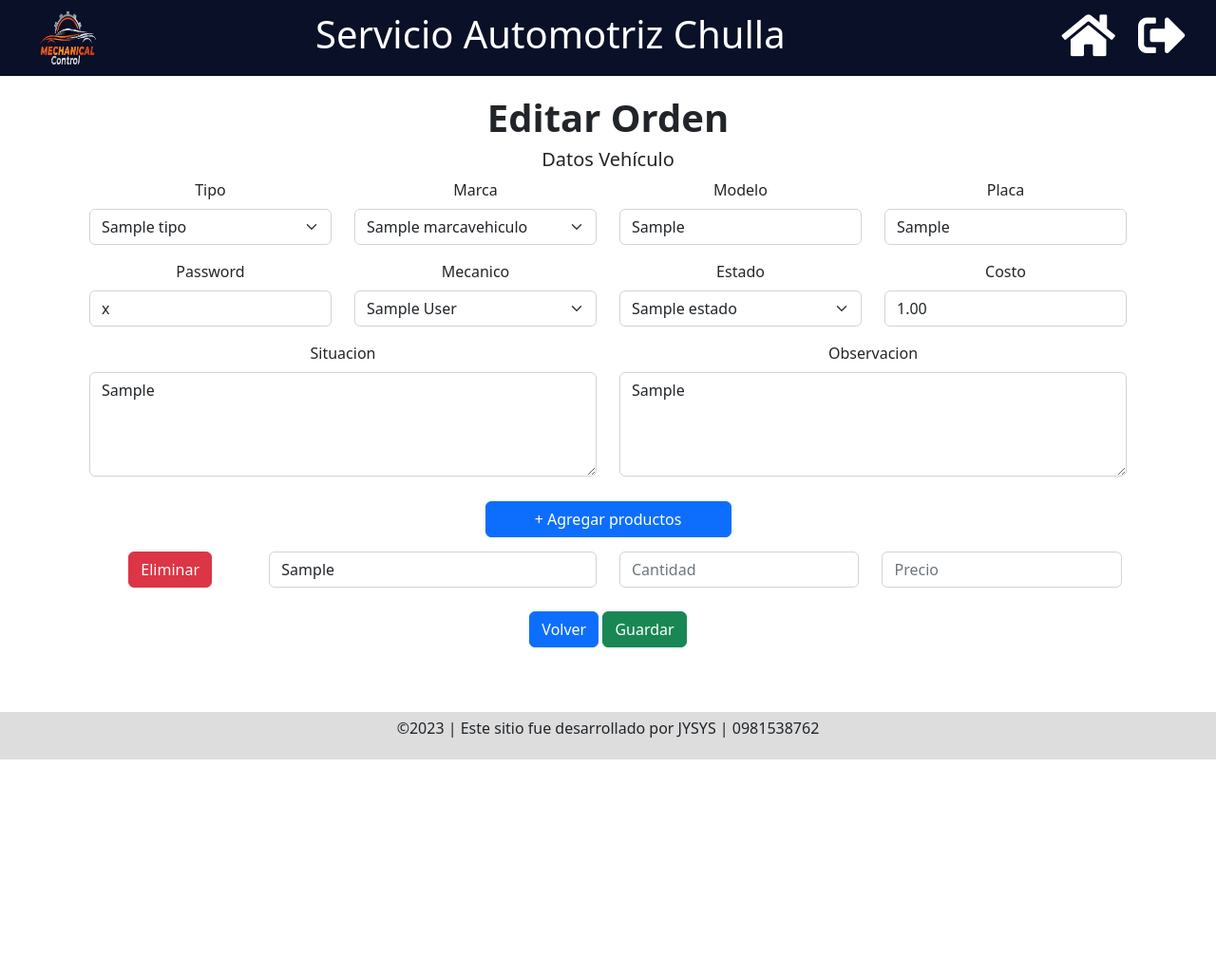
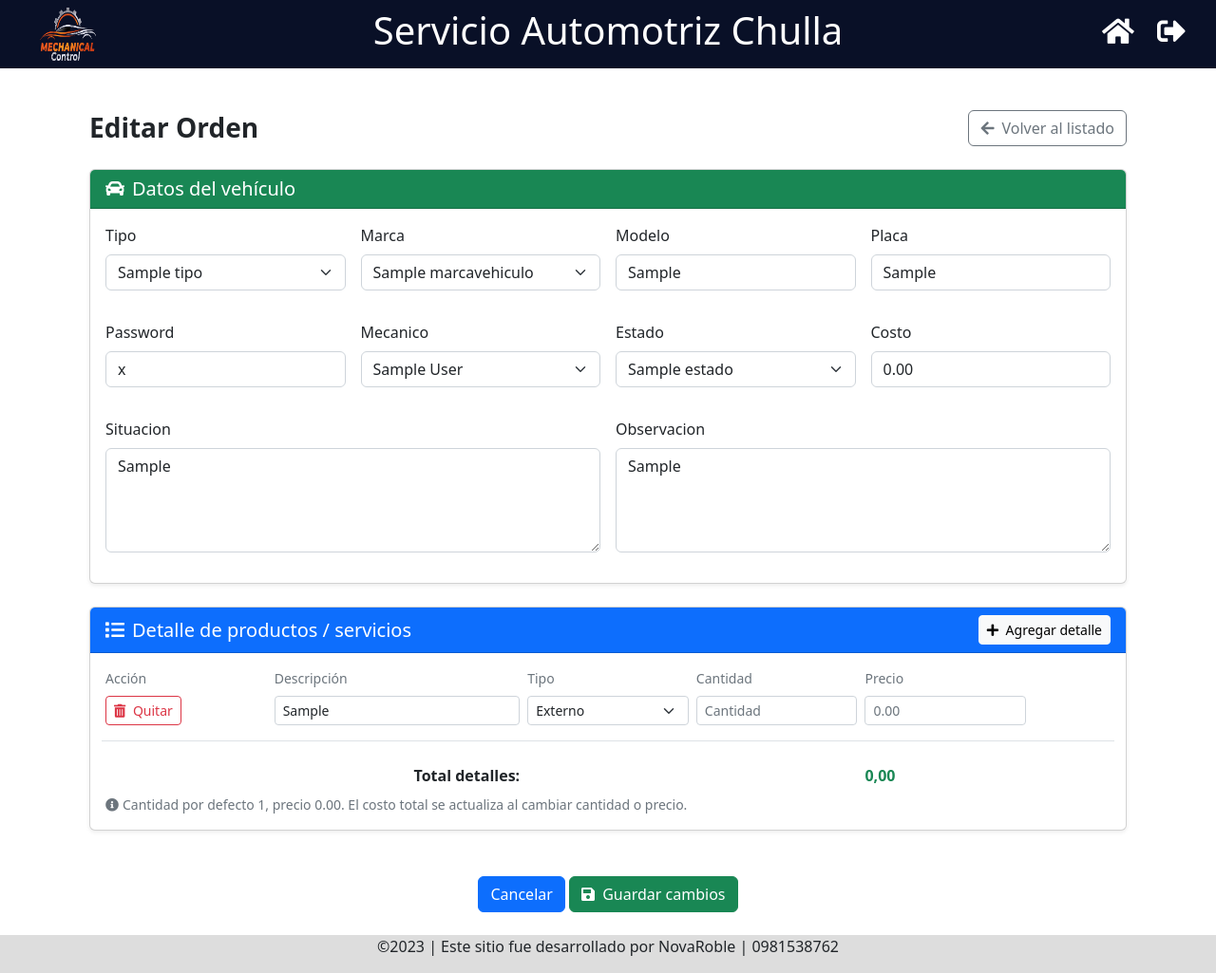
Before and after one commit to JolRobles/mecanica, a Django app: page /ordenes/orden_edit/1/ in a window 1280 px wide. Shown: the whole page at 95% size. Before the commit the page ends 800 px from the top, so only its background shows below. Run offline with Django 4.2, Linux system fonts and the light colour scheme; a user stored in the database is signed in; tables that the repository leaves empty hold one stand-in row (values such as "Sample post"); some libraries are stand-ins or nearby versions.

Commit message:
update forms

```diff
--- a/ordenes/admin.py
+++ b/ordenes/admin.py
@@ -16,6 +16,6 @@ class EstadoAdmin(admin.ModelAdmin):
 class EstadOrdenAdmin(admin.ModelAdmin):
     list_display=['id','estado','orden']
 
-@admin.register(ProductoOrden)
-class ProductoOrdenAdmin(admin.ModelAdmin):
-    list_display=['id', 'producto', 'orden']
+@admin.register(DetalleOrden)
+class DetalleOrdenAdmin(admin.ModelAdmin):
+    list_display=['id', 'producto', 'orden', 'cantidad', 'tipo_producto', 'pvp']
--- a/ordenes/views.py
+++ b/ordenes/views.py
@@ -116,14 +116,15 @@ def orden_edit(request, orden_pk):
     orden_object = Orden.objects.get(pk=orden_pk)
     vehiculo_form = VehiculoForm(instance=orden_object.vehiculo)
     orden_form = OrdenEditForm(instance=orden_object)
-    productos_orden = ProductoOrden.objects.filter(orden=orden_object)
+    detalles_orden = DetalleOrden.objects.filter(orden=orden_object)
     if request.method == "POST":
         vehiculo_form = VehiculoForm(request.POST, instance=orden_object.vehiculo)
         orden_form = OrdenEditForm(request.POST, instance=orden_object)
-        pk_productos = request.POST.getlist('pk_producto')
+        pk_detalles = request.POST.getlist('pk_detalle')
         detalle_productos = request.POST.getlist('detalle_producto')
         cantidad_productos = request.POST.getlist('cantidad_producto')
         precio_productos = request.POST.getlist('precio_producto')
+        tipo_productos = request.POST.getlist('tipo_producto')
         if vehiculo_form.is_valid() and orden_form.is_valid():
             vehiculo = vehiculo_form.save()
             orden = orden_form.save()
@@ -133,43 +134,51 @@ def orden_edit(request, orden_pk):
                 usuario=usuario
             )
             estado_orden.save()
-            for producto in productos_orden:
-                if not str(producto.pk) in pk_productos:
-                    producto.delete()
-
-            for i in range(len(pk_productos)):
-                if ProductoOrden.objects.filter(producto__pk=int(pk_productos[i]), orden=orden).exists():
-                    ProductoOrden.objects.filter(producto__pk=int(pk_productos[i])).update(
-                        detalle=detalle_productos[i],
-                        cantidad=float(cantidad_productos[i]),
-                        pvp=float(precio_productos[i]),
-                    )
-                else:
-                    product = Producto.objects.get(pk=int(pk_productos[i]))
-                    producto_orden = ProductoOrden.objects.create(
-                        producto=product,
-                        detalle=detalle_productos[i],
-                        orden=orden,
-                        cantidad=float(cantidad_productos[i]),
-                        pvp=float(precio_productos[i]),
-                    )
-                    producto_orden.save()
+            # Eliminar detalles que ya no vienen en el formulario
+            for detalle in detalles_orden:
+                if str(detalle.pk) not in pk_detalles:
+                    detalle.delete()
+            # Crear o actualizar detalles (texto libre, sin inventario)
+            for i in range(len(detalle_productos)):
+                producto_texto = (detalle_productos[i] or '').strip()
+                cantidad = float(cantidad_productos[i]) if i < len(cantidad_productos) else 1
+                pvp = float(precio_productos[i]) if i < len(precio_productos) else 0
+                tipo = (tipo_productos[i] if i < len(tipo_productos) else 'externo') or 'externo'
+                if tipo not in ('inventario', 'externo'):
+                    tipo = 'externo'
+                pk_val = pk_detalles[i].strip() if i < len(pk_detalles) else ''
+                if pk_val and pk_val.isdigit():
+                    detalle_obj = DetalleOrden.objects.filter(pk=int(pk_val), orden=orden).first()
+                    if detalle_obj:
+                        detalle_obj.producto = producto_texto
+                        detalle_obj.cantidad = cantidad
+                        detalle_obj.pvp = pvp
+                        detalle_obj.tipo_producto = tipo
+                        detalle_obj.save()
+                        continue
+                DetalleOrden.objects.create(
+                    orden=orden,
+                    producto=producto_texto,
+                    cantidad=cantidad,
+                    pvp=pvp,
+                    tipo_producto=tipo,
+                )
             return redirect('ordenes:orden_list')
         else:
             print(vehiculo_form.errors)
             print(orden_form.errors)
             context = {
-                'title':"Editar Orden",
-                'vehiculo_form':vehiculo_form,
-                'orden_form':orden_form,
-                'productos_orden':productos_orden,
+                'title': "Editar Orden",
+                'vehiculo_form': vehiculo_form,
+                'orden_form': orden_form,
+                'detalles_orden': detalles_orden,
             }
             return render(request, "ordenes/orden_edit.html", context)
     context = {
-        'title':"Editar Orden",
-        'vehiculo_form':vehiculo_form,
-        'orden_form':orden_form,
-        'productos_orden':productos_orden,
+        'title': "Editar Orden",
+        'vehiculo_form': vehiculo_form,
+        'orden_form': orden_form,
+        'detalles_orden': detalles_orden,
     }
     return render(request, "ordenes/orden_edit.html", context)
 
--- a/static/js/orden.js
+++ b/static/js/orden.js
@@ -85,46 +85,51 @@ function getProductPk(pk_producto) {
   );
   }
 
+function agregarDetalle() {
+  var div = document.getElementById("id_productos");
+  if (!div) return;
+  var row = document.createElement('div');
+  row.className = "row g-2 align-items-center mb-2 fila-detalle";
+  row.innerHTML =
+    '<div class="col-md-2 col-4"><button type="button" class="btn btn-sm btn-outline-danger" onclick="eliminarProducto(this)" title="Eliminar"><i class="fas fa-trash-alt me-1"></i> Quitar</button></div>' +
+    '<div class="col-md-2 d-none"><input class="form-control form-control-sm" name="pk_detalle" type="text" value=""></div>' +
+    '<div class="col-md-3 col-8"><input class="form-control form-control-sm" type="text" name="detalle_producto" placeholder="Descripción"></div>' +
+    '<div class="col-md-2 col-6"><select class="form-select form-select-sm" name="tipo_producto"><option value="externo">Externo</option><option value="inventario">Inventario</option></select></div>' +
+    '<div class="col-md-2 col-6"><input class="form-control form-control-sm input-cantidad" type="number" step="0.01" min="0" name="cantidad_producto" value="1" placeholder="Cantidad" oninput="calcularCosto()"></div>' +
+    '<div class="col-md-2 col-6"><input class="form-control form-control-sm input-precio" type="number" step="0.01" min="0" name="precio_producto" value="0.00" placeholder="0.00" oninput="calcularCosto()"></div>';
+  var totalRow = div.querySelector('.fila-total-detalles');
+  if (totalRow) div.insertBefore(row, totalRow);
+  else div.appendChild(row);
+  if (typeof calcularCosto === 'function') calcularCosto();
+}
+
 function agregarProducto() {
-  $div = document.getElementById("id_productos")
-  $row = document.createElement('div')
-  $row.className="row"
-  $row.style="padding: 5px;"
-  $row.innerHTML = `<div class="row"">
-  <div class="col-md-2">
-    <a class="btn btn-danger" onclick="eliminarProducto(this)">Eliminar</a>
-  </div>
-  <div class="col-md-2" style="display: none;">
-    <input id="id_producto_pk" class="form-control" name="pk_producto"  type="text" placeholder="pk_producto">
-  </div>
-  <div class="col-md-4">
-    <input id="id_producto" class="form-control"  type="text" name="detalle_producto"  list="producto_by_nombre" placeholder="Producto" onkeyup="buscarProducto(this)">
-    <datalist id="producto_by_nombre"></datalist>
-  </div>
-  <div class="col-md-3">
-    <input id="id_cantidad" class="form-control" type="number" name="cantidad_producto" placeholder="Cantidad">
-  </div>
-  <div class="col-md-3">
-    <input id="id_precio" class="form-control" type="number" name="precio_producto"  placeholder="Precio" onKeyUp=calcularCosto()>
-  </div>
-</div>`
-$div.appendChild($row)
-
+  agregarDetalle();
 }
 
 function eliminarProducto(element) {
-  $element = element
-  console.log($element);
-  $element.parentElement.parentElement.remove()
-  calcularCosto()
+  var fila = element.closest && element.closest('.fila-detalle');
+  if (fila) fila.remove();
+  else if (element.parentElement && element.parentElement.parentElement) element.parentElement.parentElement.remove();
+  if (typeof calcularCosto === 'function') calcularCosto();
 }
 
 function calcularCosto() {
- $monto_cobrar = document.getElementById('id_monto_cobrar')
- $precios_productos = document.getElementsByName('precio_producto')
- total = 0
- for (let i = 0; i < $precios_productos.length; i++) {
-  total = parseFloat($precios_productos[i].value) + total
- }
-  $monto_cobrar.value = total
+  var montoCobrar = document.getElementById('id_monto_cobrar');
+  var totalDetallesEl = document.getElementById('valor-total-detalles');
+  var filas = document.querySelectorAll('.fila-detalle:not(.fila-total-detalles)');
+  var total = 0;
+
+  filas.forEach(function(fila) {
+    var cantInput = fila.querySelector('input[name="cantidad_producto"]');
+    var precInput = fila.querySelector('input[name="precio_producto"]');
+    if (!cantInput || !precInput) return;
+    var cant = parseFloat(cantInput.value) || 0;
+    var prec = parseFloat(precInput.value) || 0;
+    total += cant * prec;
+  });
+
+  total = Math.round(total * 100) / 100;
+  if (montoCobrar) montoCobrar.value = total.toFixed(2);
+  if (totalDetallesEl) totalDetallesEl.textContent = total.toLocaleString('es-EC', { minimumFractionDigits: 2, maximumFractionDigits: 2 });
 }
--- a/templates/home/base.html
+++ b/templates/home/base.html
@@ -79,7 +79,7 @@ body {
     </main>
 </body>
 <footer>
-    <p class="text-center">©2023 | Este sitio fue desarrollado por JYSYS | 0981538762</p>
+    <p class="text-center">©2023 | Este sitio fue desarrollado por NovaRoble | 0981538762</p>
   </footer>
   <script src="http://ajax.googleapis.com/ajax/libs/jquery/1.7.1/jquery.min.js" type="text/javascript"></script>
   <script src="https://code.jquery.com/jquery-3.5.1.js"></script>
--- a/templates/home/header.html
+++ b/templates/home/header.html
@@ -7,18 +7,18 @@
                 <img  src="{% static 'img/mechanicallogo.png' %}" alt="Mechanical Control" height="100%" width="30%"  style="padding-left: 30px;">
             </a>
         </div>
-        <div id="id_empresa" class="col-md-6">
+        <div id="id_empresa" class="col-md-6 text-center">
             <h1>Servicio Automotriz Chulla</h1>
         </div>
         <div class="col-md-3 text-right" style="text-align: end;">
         <a href="{% url 'home:index' %}" style="color:#fff; padding-right: 20px; text-decoration: none;" title="Home">
-            <i class="fas fa-home" style="font-size: 50px;"></i>
+            <i class="fas fa-home" style="font-size: 30px; padding-top: 10px;"></i>
         </a>
         <!-- <a href="{% url 'usuarios:user_form' %}" style="color:#fff; padding-right: 20px; text-decoration: none;" title="Perfil">
             <i class="fas fa-user" style="font-size: 50px;"></i>
         </a> -->
         <a href="{% url 'home:logout_view' %}" style="color:#fff; padding-right: 20px; text-decoration: none;" title="Cerrar sesión">
-            <i class="fas fa-sign-out-alt" style="font-size: 50px;"></i>
+            <i class="fas fa-sign-out-alt" style="font-size: 30px; padding-top: 10px;"></i>
         </a>
     </div>
 </div>
--- a/templates/ordenes/orden_edit.html
+++ b/templates/ordenes/orden_edit.html
@@ -2,98 +2,145 @@
 {% load static %}
 
 {% block title %}
-Editar Orden
+{{ title }}
 {% endblock title %}
 
 {% load bootstrap5 %}
-<!--<body id="page-top"> -->
 
-<!-- Begin Page Content -->
 {% block content %}
 {{ block.super }}
-  <div class="row text-center col-md-12" style="display: flex; justify-content: center; align-items: center;">
-    <form method="post" enctype="multipart/form-data">
+<div class="container py-4">
+  <div class="d-flex justify-content-between align-items-center mb-4">
+    <h1 class="h3 mb-0 text-gray-800"><strong>{{ title }}</strong></h1>
+    <a href="{% url 'ordenes:orden_list' %}" class="btn btn-outline-secondary">
+      <i class="fas fa-arrow-left me-1"></i> Volver al listado
+    </a>
+  </div>
+
+  <form method="post" enctype="multipart/form-data" class="needs-validation" novalidate>
     {% csrf_token %}
-      <h1><strong>{{title}}</strong></h1>
-      <div class="panel-body text-center">
-        <div class="row text-center" style="display: flex; justify-content: center; align-items: center;">
-          <h5>Datos Vehículo</h5>
-          <div class="col-md-3">
-            {% bootstrap_field vehiculo_form.tipo layout='horizontal' %}
+
+    <!-- Datos del vehículo -->
+    <div class="card shadow-sm mb-4">
+      <div class="card-header py-2 bg-success text-white">
+        <h5 class="card-title mb-0"><i class="fas fa-car me-2"></i>Datos del vehículo</h5>
       </div>
-          <div class="col-md-3">
-            {% bootstrap_field vehiculo_form.marca layout='horizontal' %}
+      <div class="card-body">
+        <div class="row g-3">
+          <div class="col-md-3 col-6">
+            {% bootstrap_field vehiculo_form.tipo layout='vertical' %}
           </div>
-          <div class="col-md-3">
-            {% bootstrap_field vehiculo_form.modelo layout='horizontal' %}
+          <div class="col-md-3 col-6">
+            {% bootstrap_field vehiculo_form.marca layout='vertical' %}
           </div>
-          <div class="col-md-3">
-            {% bootstrap_field vehiculo_form.placa layout='horizontal' %}
+          <div class="col-md-3 col-6">
+            {% bootstrap_field vehiculo_form.modelo layout='vertical' %}
           </div>
-          <div class="col-md-3">
-            {% bootstrap_field vehiculo_form.password layout='horizontal' %}
+          <div class="col-md-3 col-6">
+            {% bootstrap_field vehiculo_form.placa layout='vertical' %}
           </div>
-          <div class="col-md-3">
-            {% bootstrap_field orden_form.mecanico layout='horizontal' %}
+          <div class="col-md-3 col-6">
+            {% bootstrap_field vehiculo_form.password layout='vertical' %}
           </div>
-          <div class="col-md-3">
-            {% bootstrap_field orden_form.estado layout='horizontal' %}
+          <div class="col-md-3 col-6">
+            {% bootstrap_field orden_form.mecanico layout='vertical' %}
           </div>
-          <div class="col-md-3">
-            {% bootstrap_field orden_form.monto_cobrar layout='horizontal' %}
+          <div class="col-md-3 col-6">
+            {% bootstrap_field orden_form.estado layout='vertical' %}
           </div>
-          <div class="col-md-6">
+          <div class="col-md-3 col-6">
+            {% bootstrap_field orden_form.monto_cobrar layout='vertical' %}
+          </div>
+          <div class="col-12 col-md-6">
             {% bootstrap_field orden_form.situacion layout='vertical' %}
           </div>
-          <div class="col-md-6">
+          <div class="col-12 col-md-6">
             {% bootstrap_field orden_form.observacion layout='vertical' %}
           </div>
-          <div class="row col-md-3" style="padding: 10px;">
-            <a class="btn btn-primary" onclick="agregarProducto()"> + Agregar productos</a>
         </div>
-          <br>
-          <div id="id_productos" class="content">
-            {% for producto in productos_orden %}
-            <div class="row" style="padding: 5px;">
-              <div class="col-md-2">
-                <a class="btn btn-danger" onclick="eliminarProducto(this)">Eliminar</a>
       </div>
-              <div class="col-md-2" style="display: none;">
-                <input id="id_producto_pk" class="form-control" name="pk_producto"  type="text" placeholder="pk_producto" value="{{producto.producto.pk}}">
     </div>
-              <div class="col-md-4">
-                <input id="id_producto" autocomplete="off" class="form-control"  type="text" name="detalle_producto" value="{{producto.detalle}}" list="producto_by_nombre" placeholder="Nombre del producto" onkeyup="buscarProducto(this)">
-                <datalist id="producto_by_nombre"></datalist>
+
+    <!-- Detalle de productos / servicios -->
+    <div class="card shadow-sm mb-4">
+      <div class="card-header py-2 d-flex justify-content-between align-items-center bg-primary text-white">
+        <h5 class="card-title mb-0"><i class="fas fa-list me-2"></i>Detalle de productos / servicios</h5>
+        <button type="button" class="btn btn-sm btn-light" onclick="agregarDetalle()">
+          <i class="fas fa-plus me-1"></i> Agregar detalle
+        </button>
       </div>
-              <div class="col-md-3">
-                <input id="id_cantidad" autocomplete="off" class="form-control" type="number" name="cantidad_producto" placeholder="Cantidad" value="{{producto.cantidad}}">
+      <div class="card-body">
+        <div class="row g-2 mb-2 text-muted small d-none d-md-flex">
+          <div class="col-md-2">Acción</div>
+          <div class="col-md-3">Descripción</div>
+          <div class="col-md-2">Tipo</div>
+          <div class="col-md-2">Cantidad</div>
+          <div class="col-md-2">Precio</div>
         </div>
-              <div class="col-md-3">
-                <input id="id_precio" autocomplete="off" class="form-control" type="number" name="precio_producto"  placeholder="Precio" onKeyUp=calcularCosto() value="{{producto.pvp}}">
+        <div id="id_productos">
+          {% for detalle in detalles_orden %}
+          <div class="row g-2 align-items-center mb-2 fila-detalle">
+            <div class="col-md-2 col-4">
+              <button type="button" class="btn btn-sm btn-outline-danger" onclick="eliminarProducto(this)" title="Eliminar">
+                <i class="fas fa-trash-alt me-1"></i> Quitar
+              </button>
+            </div>
+            <div class="col-md-2 d-none">
+              <input class="form-control form-control-sm" name="pk_detalle" type="text" value="{{ detalle.pk }}">
+            </div>
+            <div class="col-md-3 col-8">
+              <input class="form-control form-control-sm" type="text" name="detalle_producto" value="{{ detalle.producto|default:'' }}" placeholder="Descripción">
+            </div>
+            <div class="col-md-2 col-6">
+              <select class="form-select form-select-sm" name="tipo_producto">
+                <option value="externo" {% if detalle.tipo_producto == 'externo' %}selected{% endif %}>Externo</option>
+                <option value="inventario" {% if detalle.tipo_producto == 'inventario' %}selected{% endif %}>Inventario</option>
+              </select>
+            </div>
+            <div class="col-md-2 col-6">
+              <input class="form-control form-control-sm" type="number" step="0.01" min="0" name="cantidad_producto" placeholder="Cantidad" value="{{ detalle.cantidad }}" oninput="calcularCosto()">
+            </div>
+            <div class="col-md-2 col-6">
+              <input class="form-control form-control-sm" type="number" step="0.01" min="0" name="precio_producto" placeholder="0.00" value="{{ detalle.pvp }}" oninput="calcularCosto()">
             </div>
           </div>
           {% endfor %}
         </div>
+        <div class="row g-2 align-items-center mt-3 pt-3 border-top fila-total-detalles" id="fila-total-detalles">
+          <div class="col-md-2 col-4"></div>
+          <div class="col-md-2 d-none"></div>
+          <div class="col-md-3 col-8 text-end fw-bold">Total detalles:</div>
+          <div class="col-md-2 col-6"></div>
+          <div class="col-md-2 col-6"></div>
+          <div class="col-md-2 col-6 fw-bold text-success" id="valor-total-detalles">0.00</div>
+        </div>
+        <p class="text-muted small mb-0 mt-2"><i class="fas fa-info-circle me-1"></i>Cantidad por defecto 1, precio 0.00. El costo total se actualiza al cambiar cantidad o precio.</p>
       </div>
       </div>
-      <div class="panel-footer text-right" style="padding-bottom: 20px; padding-top: 20px;">
-        <a type="button" href="{% url 'ordenes:orden_list' %}" class="btn btn-primary" type="submit">Volver</a>
+    </div>
+  </div>
+
+    <!-- Acciones -->
+    <div class="panel-footer text-center">
+      <a href="{% url 'ordenes:orden_list' %}" class="btn btn-primary">Cancelar</a>
       <button type="submit" class="btn btn-success" id="btn-guardar-usuario">
-            Guardar
+        <i class="fas fa-save me-1"></i> Guardar cambios
       </button>
     </div>
+    <br>
   </form>
 </div>
 
-
 <script type="text/javascript">
-  const url = "{{ request.scheme }}:{{ request.META.HTTP_HOST }}";
+  const url = "{{ request.scheme }}://{{ request.META.HTTP_HOST }}";
 </script>
-<script src="https://ajax.googleapis.com/ajax/libs/jquery/3.6.4/jquery.min.js" type="text/javascript"></script>
+<script src="https://code.jquery.com/jquery-3.6.4.min.js" crossorigin="anonymous"></script>
 <script src="https://cdn.jsdelivr.net/npm/select2@4.1.0-rc.0/dist/js/select2.min.js"></script>
-<script type="text/javascript" src="http://cdnjs.cloudflare.com/ajax/libs/jquery-sparklines/2.1.2/jquery.sparkline.min.js"></script>
 <script type="text/javascript" src="{% static 'js/orden.js' %}"></script>
 <script type="text/javascript" src="{% static 'js/usuario.js' %}"></script>
-
-
+<script>
+  document.addEventListener('DOMContentLoaded', function() {
+    if (typeof calcularCosto === 'function') calcularCosto();
+  });
+</script>
 {% endblock content %}
--- a/templates/ordenes/ordenes_list.html
+++ b/templates/ordenes/ordenes_list.html
@@ -19,7 +19,7 @@ Dashboard
     <table id="tabla-ordenes" class="table table-striped table-responsive" style="width:100%">
         <thead>
             <tr>
-                <th id="sorting sorting_desc">pk</th>
+                <th id="sorting sorting_asc">pk</th>
                 <th>Nombres y Apellidos</th>
                 <th>Cédula</th>
                 <th>Marca</th>
@@ -58,7 +58,7 @@ Dashboard
 {% block datatable_options %}
 if ($('#tabla-ordenes').length) {
   $('#tabla-ordenes').DataTable({
-    order: [[7, 'desc']],
+    order: [[0, 'desc']],
     language: {
       search: 'Buscar:',
       lengthMenu: 'Mostrar _MENU_ registros',
```
Also changed, not shown: ordenes/models.py (+10 -5 lines), templates/home/index.html (+76 -29 lines), templates/ordenes/orden_form.html (+103 -55 lines), ordenes/migrations/0007_detalleorden_orden_kilometraje_and_more.py (added), ordenes/migrations/0008_remove_orden_trabajos_realizados.py (added). Lines whose indentation alone changed are shown as unchanged.
